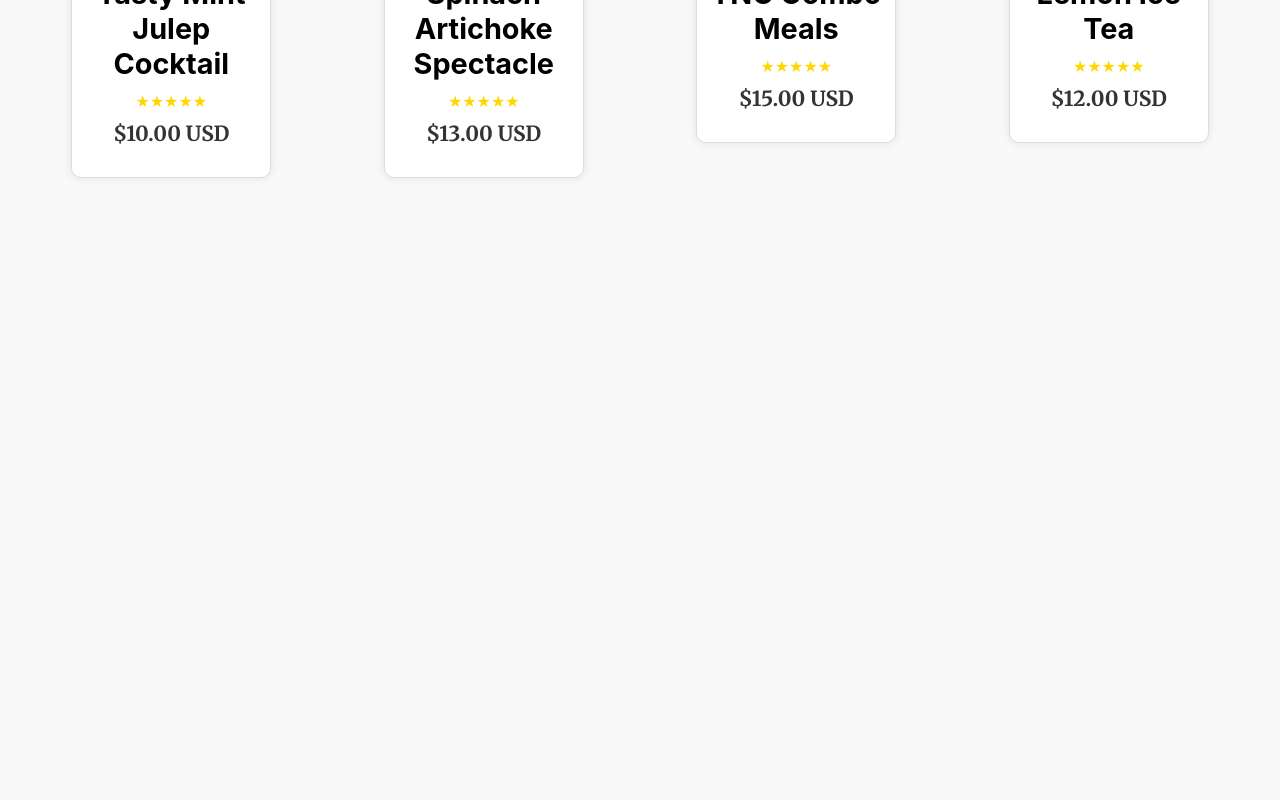
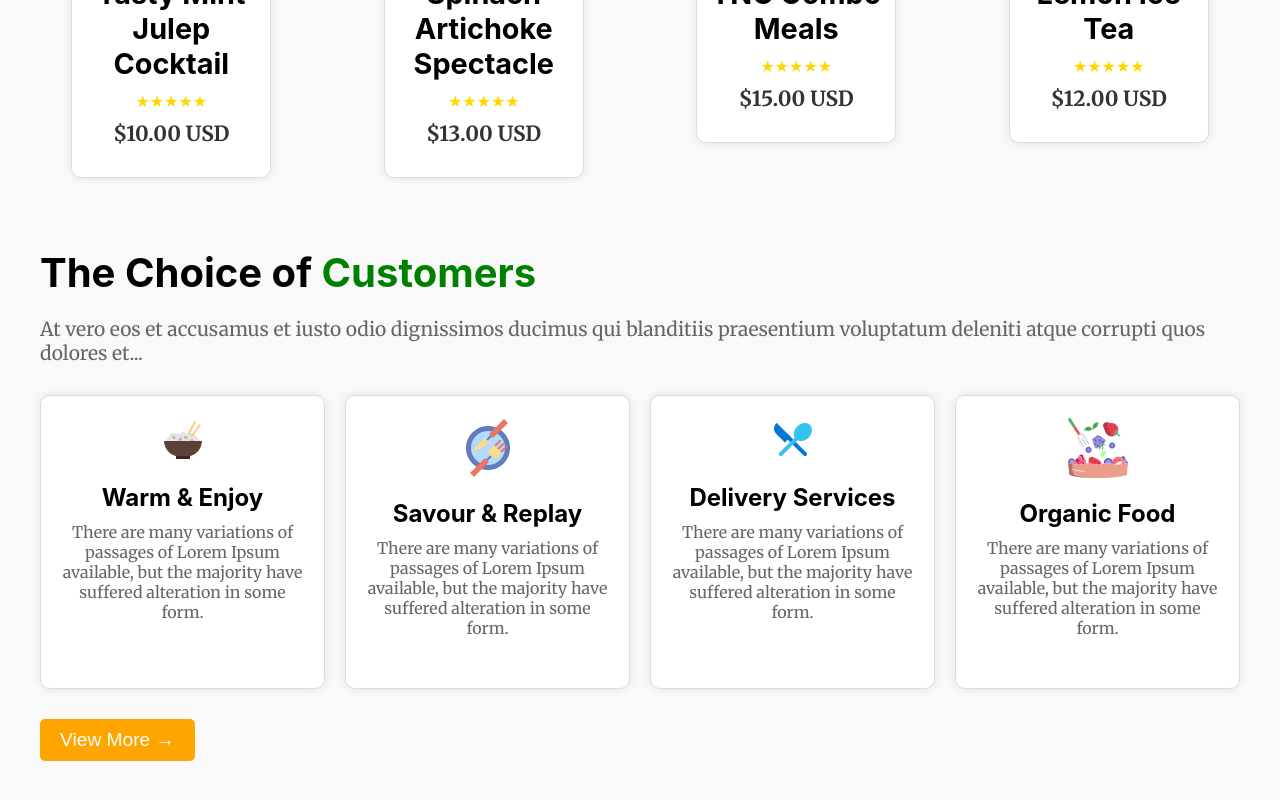
Before and after one commit to topeogunleye/aceroyal, a React (Vite) app: page /#/ in a window 1280 px wide. Shown: the part 1650-2450 px from the top of the page. Before the commit the page ends 1848 px from the top, so only its background shows below. Built offline with nearby package versions, Linux system fonts and the light colour scheme.

Commit message:
refactor: Add CustomerChoice component to Home page
This commit adds the CustomerChoice component to the Home page, enhancing the user experience by providing a section with customer options, including icons, titles, and descriptions. This addition makes the Home page more engaging and informative.

```diff
--- a/src/pages/Home.tsx
+++ b/src/pages/Home.tsx
@@ -3,6 +3,7 @@ import LandingSection from '../components/LandingSection';
 import Carousel from '../components/Carousel';
 import CulinaryFavorites from '../components/CulinaryFavorites';
 import BestSellingItems from '../components/BestSellingItems';
+import CustomerChoice from '../components/CustomerChoice';
 
 const Home: React.FC = () => (
   <div>
@@ -10,6 +11,7 @@ const Home: React.FC = () => (
     <Carousel />
     <CulinaryFavorites />
     <BestSellingItems />
+    <CustomerChoice />
   </div>
 );
 
```
